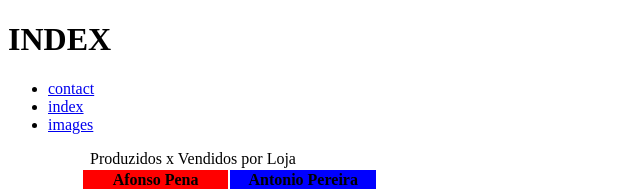
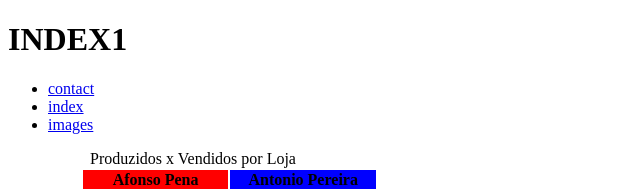
Before and after one commit to ErickHeuseler/ErickHeuseler.github.io, a plain HTML site: page nlw/projeto/index.html in a window 1280 px wide. Shown: the top 189 px of the page, 0-640 px from the left. Drawn offline with Linux system fonts and the light colour scheme.

Commit message:
Update index.html

```diff
--- a/nlw/projeto/index.html
+++ b/nlw/projeto/index.html
@@ -10,7 +10,7 @@
 </html>
 
 <head>
-  <h1>INDEX</h1>
+  <h1>INDEX1</h1>
   <body>
     <nav>
       <ul>
```
